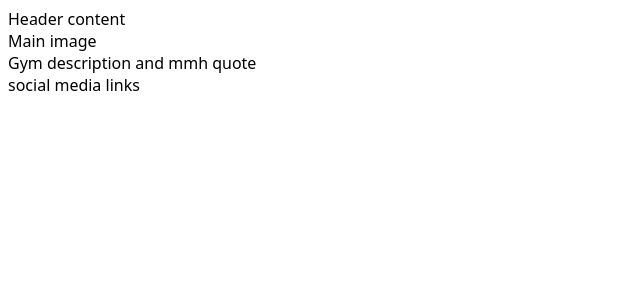
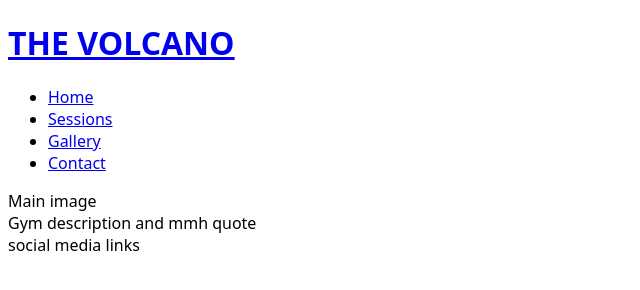
Before and after one commit to GingeHagler/The-Volcano, a plain HTML site: page index.html in a window 1280 px wide. Shown: the whole page, without its empty margins (0-640 px from the left). Drawn offline with Linux system fonts and the light colour scheme.

Commit message:
Add basic header structure

```diff
--- a/index.html
+++ b/index.html
@@ -13,7 +13,27 @@
 </head>
 
 <body>
-    <header>Header content</header>
+    <header>
+        <a href="index.html">
+            <h1>THE VOLCANO</h1>
+        </a>
+        <nav>
+            <ul>
+                <li>
+                    <a href="index.html">Home</a>
+                </li>
+                <li>
+                    <a href="#">Sessions</a>
+                </li>
+                <li>
+                    <a href="#">Gallery</a>
+                </li>
+                <li>
+                    <a href="#">Contact</a>
+                </li>
+            </ul>
+        </nav>
+    </header>
     <section>
         Main image
     </section>
```
